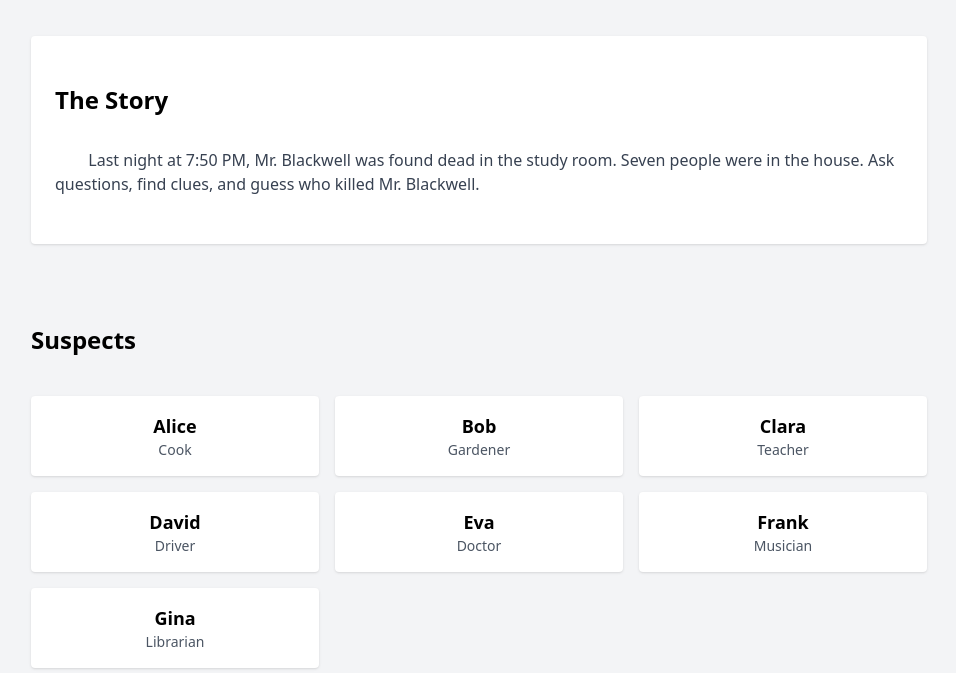
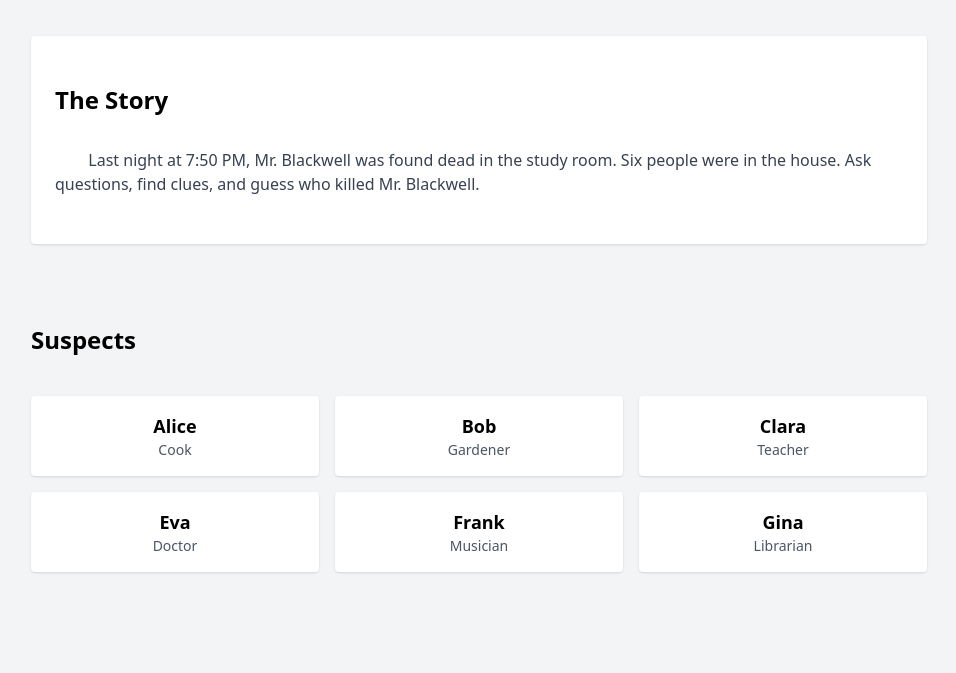
Before and after one commit to giuctti/murder-mystery-game, a plain HTML site: page index.html in a window 1280 px wide. Shown: the part 112-785 px from the top of the page, without its empty margins (161-1117 px from the left). Drawn offline with nearby package versions, Linux system fonts and the light colour scheme.

Commit message:
Update index.html

```diff
--- a/index.html
+++ b/index.html
@@ -14,7 +14,7 @@
     <section class="mb-8 bg-white p-6 rounded shadow">
       <h2 class="text-2xl font-semibold mb-2">The Story</h2>
       <p class="text-gray-700">
-        Last night at 7:50 PM, Mr. Blackwell was found dead in the study room. Seven people were in the house. Ask questions, find clues, and guess who killed Mr. Blackwell.
+        Last night at 7:50 PM, Mr. Blackwell was found dead in the study room. Six people were in the house. Ask questions, find clues, and guess who killed Mr. Blackwell.
       </p>
     </section>
 
@@ -55,7 +55,6 @@
         <option>Alice</option>
         <option>Bob</option>
         <option>Clara</option>
-        <option>David</option>
         <option>Eva</option>
         <option>Frank</option>
         <option>Gina</option>
@@ -98,16 +97,6 @@
           q2: 'At 7:45, I went outside to talk to Bob.',
           q3: 'At 7:47, the lights went off. I was scared.',
           q4: 'At 7:50, I went to my room.'
-        }
-      },
-      {
-        name: 'David',
-        job: 'Driver',
-        responses: {
-          q1: 'At 7:40, I was cleaning the car in the garage.',
-          q2: 'At 7:45, I didn\'t see anyone, but I heard a loud noise inside.',
-          q3: 'At 7:47, the lighs went off.',
-          q4: 'At 7:50, I stayed outside.'
         }
       },
       {
```
